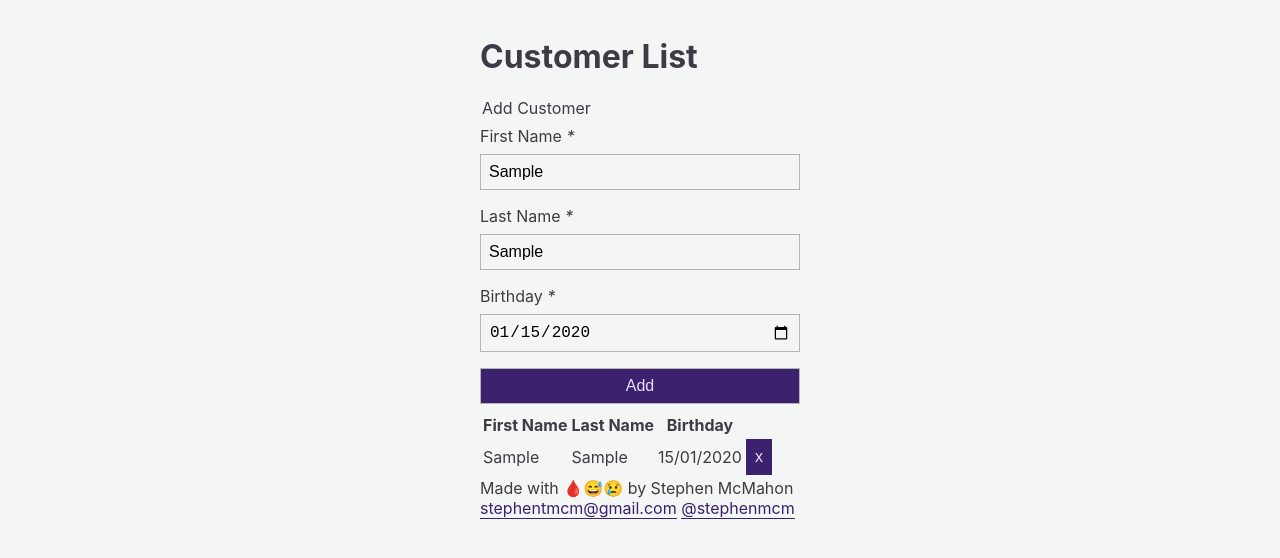
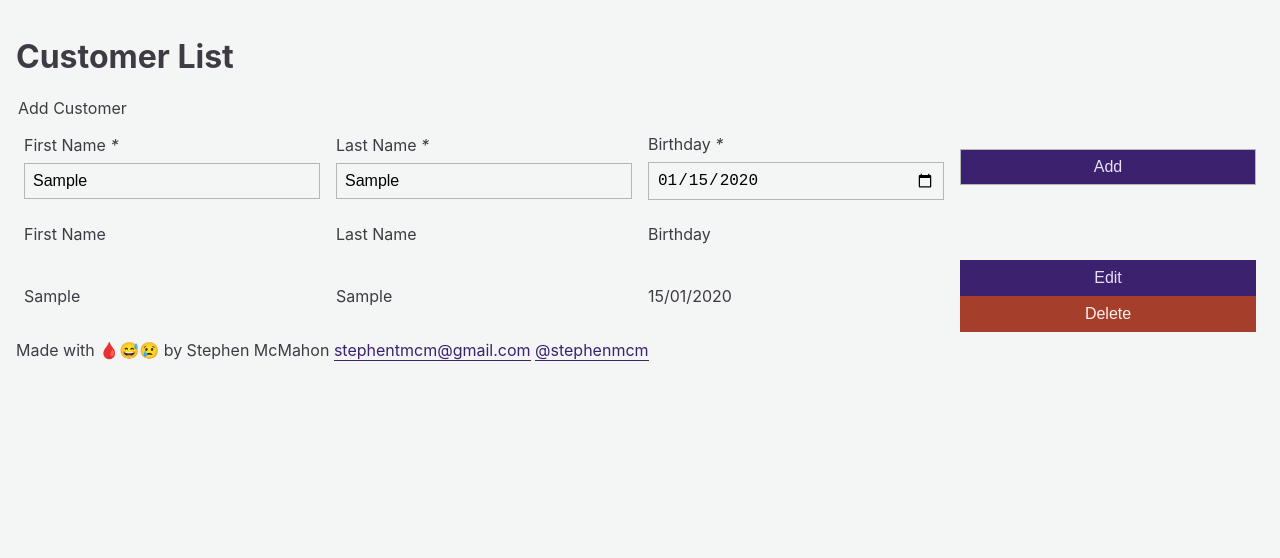
Before and after one commit to stephenmcm/customerlist, a React (Create React App) app: page / in a window 1280 px wide. Both pictures are taken after typing "Sample", "Sample", "2020-01-15" into the empty fields and a click on the button "Add". Shown: the top 558 px of the page. Built offline with nearby package versions, Linux system fonts and the light colour scheme.

Commit message:
Swap to table-like layout

```diff
--- a/src/App.scss
+++ b/src/App.scss
@@ -55,8 +55,9 @@ code {
 }
 
 .App {
+  box-sizing: border-box;
+  max-width: 100vw;
   padding: 1rem;
-  max-width: 320px;
   flex: 1 0 302px;
 }
 
--- a/src/components/Button.js
+++ b/src/components/Button.js
@@ -1,15 +1,17 @@
 import React from "react";
 import styles from "./Button.module.scss";
 
-export const Button = ({ children, ...props }) => (
-  <button
-    className={
-      props.className
-        ? `${styles.Button} ${props.className}`
-        : `${styles.Button}`
-    }
-    {...props}
-  >
-    {children}
-  </button>
-);
+export const Button = ({ type, children, ...props }) => {
+  let classNames = `${styles.Button}`;
+  if (type === "danger") {
+    classNames = `${classNames} ${styles.Danger}`;
+  }
+  if (props.className) {
+    classNames = `${classNames} ${props.className}`;
+  }
+  return (
+    <button className={classNames} {...props}>
+      {children}
+    </button>
+  );
+};
--- a/src/components/Button.module.scss
+++ b/src/components/Button.module.scss
@@ -7,6 +7,7 @@
   font-size: 16px;
   margin: 0;
   padding: 0.5rem;
+  cursor: pointer;
   border: 1px solid $primary;
   color: $primary-light;
   background-color: $primary;
@@ -15,4 +16,14 @@
     background-color: lighten($primary, 50);
     border: lighten($primary, 20);
   }
+  &.Danger {
+    border: 1px solid $danger;
+    color: $danger-light;
+    background-color: $danger;
+    &:global(:disabled) {
+      color: #5f5f5f;
+      background-color: lighten($danger, 50);
+      border: lighten($danger, 20);
+    }
+  }
 }
--- /dev/null
+++ b/src/features/customers/Customer.module.scss
@@ -0,0 +1,15 @@
+.CustomerRow {
+  display: flex;
+  flex-direction: row;
+  flex: 1 0 100%;
+  max-width: 100%;
+  align-items: center;
+}
+
+.CustomerCol {
+  box-sizing: border-box;
+  min-width: 25%;
+  max-width: 25%;
+  overflow-wrap: break-word;
+  padding: 0.5rem;
+}
--- a/src/features/customers/CustomerForm.js
+++ b/src/features/customers/CustomerForm.js
@@ -6,6 +6,7 @@ import { FormControl } from "../../components/FormControl";
 import * as Yup from "yup";
 import { Button } from "../../components/Button";
 import fStyle from "../../components/FormControl.module.scss";
+import styles from "./Customer.module.scss";
 
 const mapDispatch = { addCustomer };
 
@@ -30,6 +31,8 @@ const CustomerForm = ({ addCustomer }) => {
       {({ isSubmitting, isValid }) => (
         <Form className="addCustomerForm">
           <legend>Add Customer</legend>
+          <div className={styles.CustomerRow}>
+            <div className={styles.CustomerCol}>
               <FormControl
                 label="First Name"
                 type="firstName"
@@ -38,6 +41,8 @@ const CustomerForm = ({ addCustomer }) => {
                 placeholder=""
                 isRequired={true}
               />
+            </div>
+            <div className={styles.CustomerCol}>
               <FormControl
                 label="Last Name"
                 type="lastName"
@@ -46,6 +51,8 @@ const CustomerForm = ({ addCustomer }) => {
                 placeholder=""
                 isRequired={true}
               />
+            </div>
+            <div className={styles.CustomerCol}>
               <FormControl
                 label="Birthday"
                 type="date"
@@ -53,6 +60,8 @@ const CustomerForm = ({ addCustomer }) => {
                 id="dateOfBirth"
                 isRequired={true}
               />
+            </div>
+            <div className={styles.CustomerCol}>
               <div className={fStyle.FormControl}>
                 <Button
                   data-testid="addButton"
@@ -62,6 +71,8 @@ const CustomerForm = ({ addCustomer }) => {
                   Add
                 </Button>
               </div>
+            </div>
+          </div>
         </Form>
       )}
     </Formik>
--- a/src/features/customers/CustomerList.js
+++ b/src/features/customers/CustomerList.js
@@ -1,19 +1,17 @@
 import React from "react";
 import PropTypes from "prop-types";
 import CustomerRow from "./CustomerRow";
+import styles from "./Customer.module.scss";
 
 const CustomerList = ({ customers, deleteCustomer }) => {
   return (
-    <table>
-      <thead>
-        <tr>
-          <th>First Name</th>
-          <th>Last Name</th>
-          <th>Birthday</th>
-          <th></th>
-        </tr>
-      </thead>
-      <tbody>
+    <div>
+      <div className={styles.CustomerRow}>
+        <div className={styles.CustomerCol}>First Name</div>
+        <div className={styles.CustomerCol}>Last Name</div>
+        <div className={styles.CustomerCol}>Birthday</div>
+        <div className={styles.CustomerCol}></div>
+      </div>
       {Object.values(customers).map((customer) => (
         <CustomerRow
           key={customer.id}
@@ -21,8 +19,7 @@ const CustomerList = ({ customers, deleteCustomer }) => {
           onClick={() => deleteCustomer(customer.id)}
         />
       ))}
-      </tbody>
-    </table>
+    </div>
   );
 };
 
--- a/src/features/customers/CustomerRow.js
+++ b/src/features/customers/CustomerRow.js
@@ -2,16 +2,24 @@ import React from "react";
 import PropTypes from "prop-types";
 import { format } from "date-fns";
 import { Button } from "../../components/Button";
+import styles from "./Customer.module.scss";
 
 const CustomerRow = ({ onClick, customer }) => (
-  <tr>
-    <td>{customer.firstName}</td>
-    <td>{customer.lastName}</td>
-    <td>{format(new Date(customer.dateOfBirth), "dd/MM/yyyy")}</td>
-    <td>
-      <Button onClick={onClick}>x</Button>
-    </td>
-  </tr>
+  <div>
+    <div className={styles.CustomerRow}>
+      <div className={styles.CustomerCol}>{customer.firstName}</div>
+      <div className={styles.CustomerCol}>{customer.lastName}</div>
+      <div className={styles.CustomerCol}>
+        {format(new Date(customer.dateOfBirth), "dd/MM/yyyy")}
+      </div>
+      <div className={styles.CustomerCol}>
+        <Button onClick={onClick}>Edit</Button>
+        <Button type="danger" onClick={onClick}>
+          Delete
+        </Button>
+      </div>
+    </div>
+  </div>
 );
 
 CustomerRow.propTypes = {
```
Lines whose indentation alone changed are shown as unchanged.
